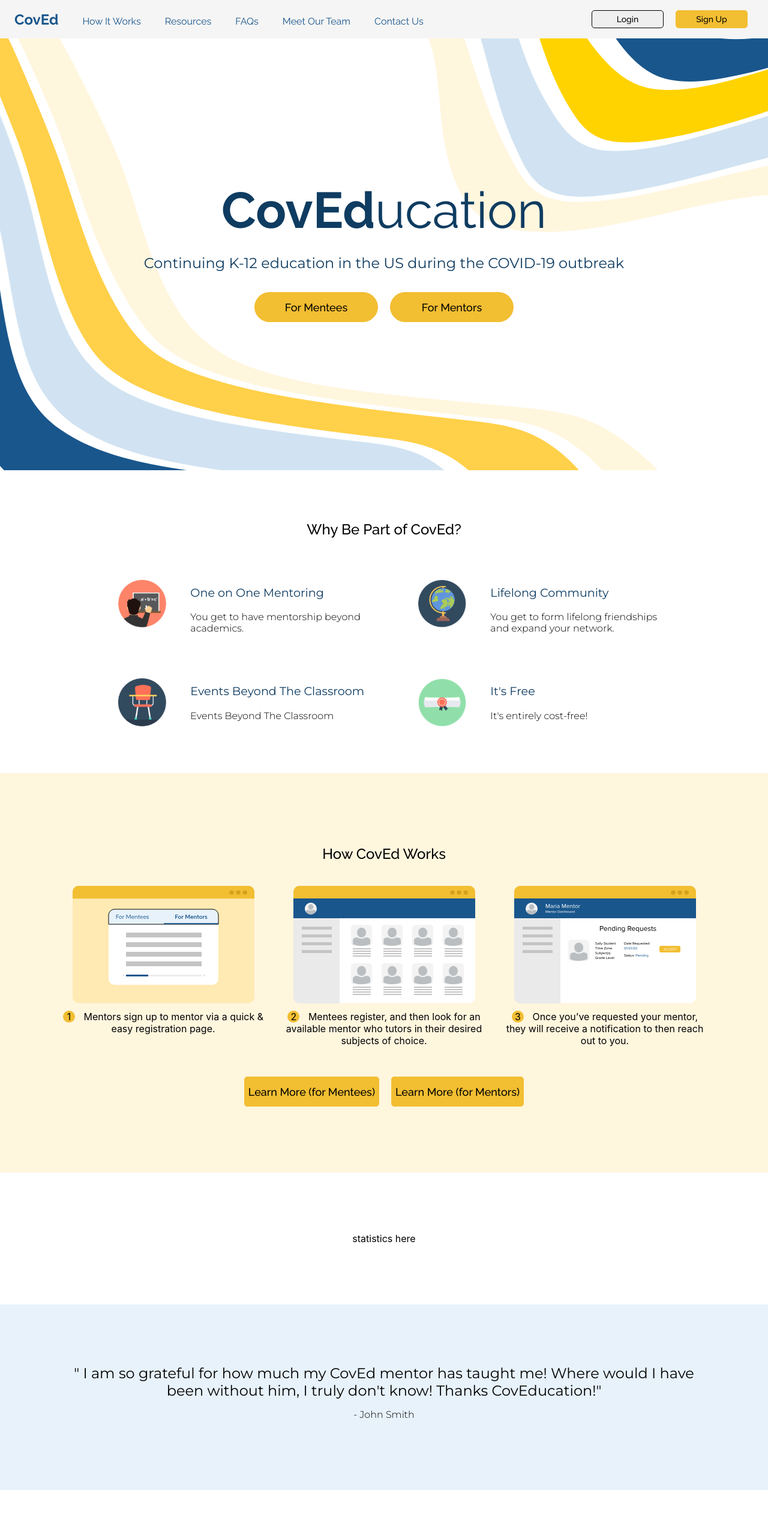
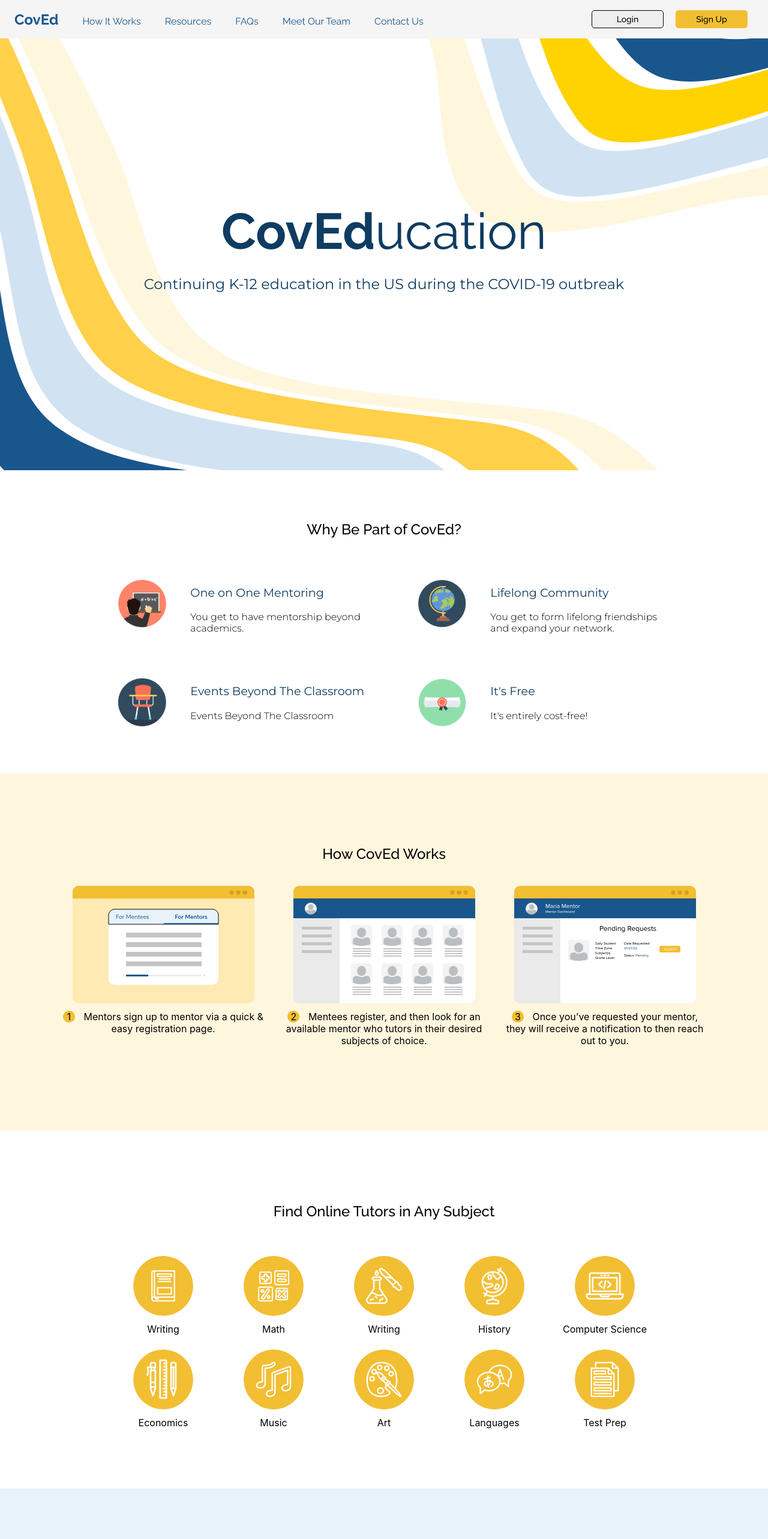
Before and after one commit to CovEducation/Website, a React (Create React App) app in the folder packages/client/: page / in a window 1280 px wide. Shown: the top 2566 px of the page at 60% size. Built offline with nearby package versions, Linux system fonts and the light colour scheme; no server answers; what react-instantsearch-dom would draw is missing.

Commit message:
remove unnecessary sections

```diff
--- a/packages/client/src/pages/Home/index.js
+++ b/packages/client/src/pages/Home/index.js
@@ -237,8 +237,6 @@ const HomePage = () => {
         <div>
           <HomepageTitle>CovEd<span>ucation</span></HomepageTitle>
           <HomepageSubtitle>{t('home.subtitle')}</HomepageSubtitle>
-          <Button theme="accent" size="md" round>{t('home.forMenteesButton')}</Button>
-          <Button theme="accent" size="md" round>{t('home.forMentorsButton')}</Button>
         </div>
       </HomepageSection>
       <HomepageBody>
@@ -273,16 +271,6 @@ const HomePage = () => {
               )
             })}
           </Grid><br /><br />
-          <Button theme="accent" size="md">{t('home.MenteesLearnMoreButton')}</Button>
-          <Button theme="accent" size="md">{t('home.MentorsLearnMoreButton')}</Button>
-        </Section>
-        <Section p="100px">
-          statistics here
-        </Section>
-        <Section backgroundColor='lightblue' p="100px">
-          <span>"{t('home.quote')}"</span>
-          <br />
-          <p>- {t('home.quoteauth')}</p>
         </Section>
         <Section p="100px">
           <h2>{t('home.findTutors')}</h2> <br /><br />
@@ -310,7 +298,7 @@ const HomePage = () => {
             })}
           </Grid>
         </Section>
-        <Section backgroundColor='lightorange' p="100px">
+        <Section backgroundColor='lightblue' p="100px">
           <h2>{t('home.questions')}</h2>
           <p>
             <Trans i18nKey="home.questionsans">
```
